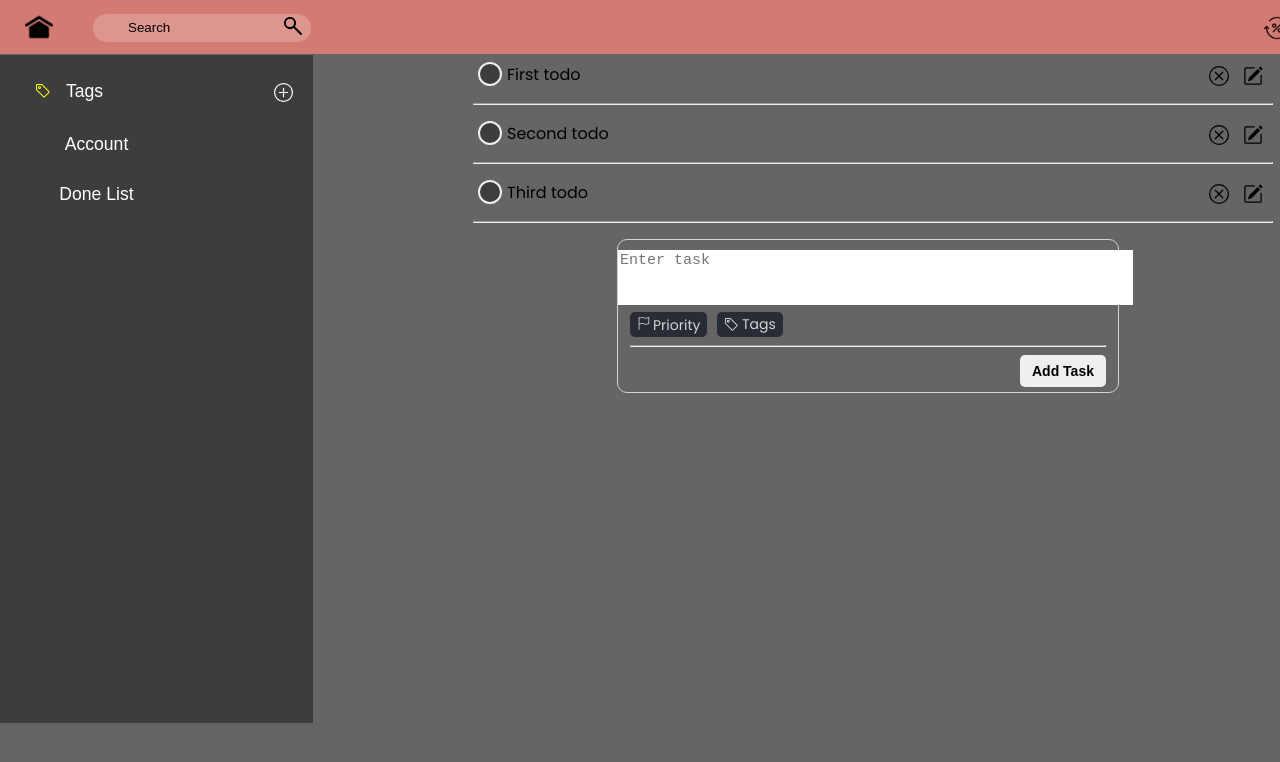
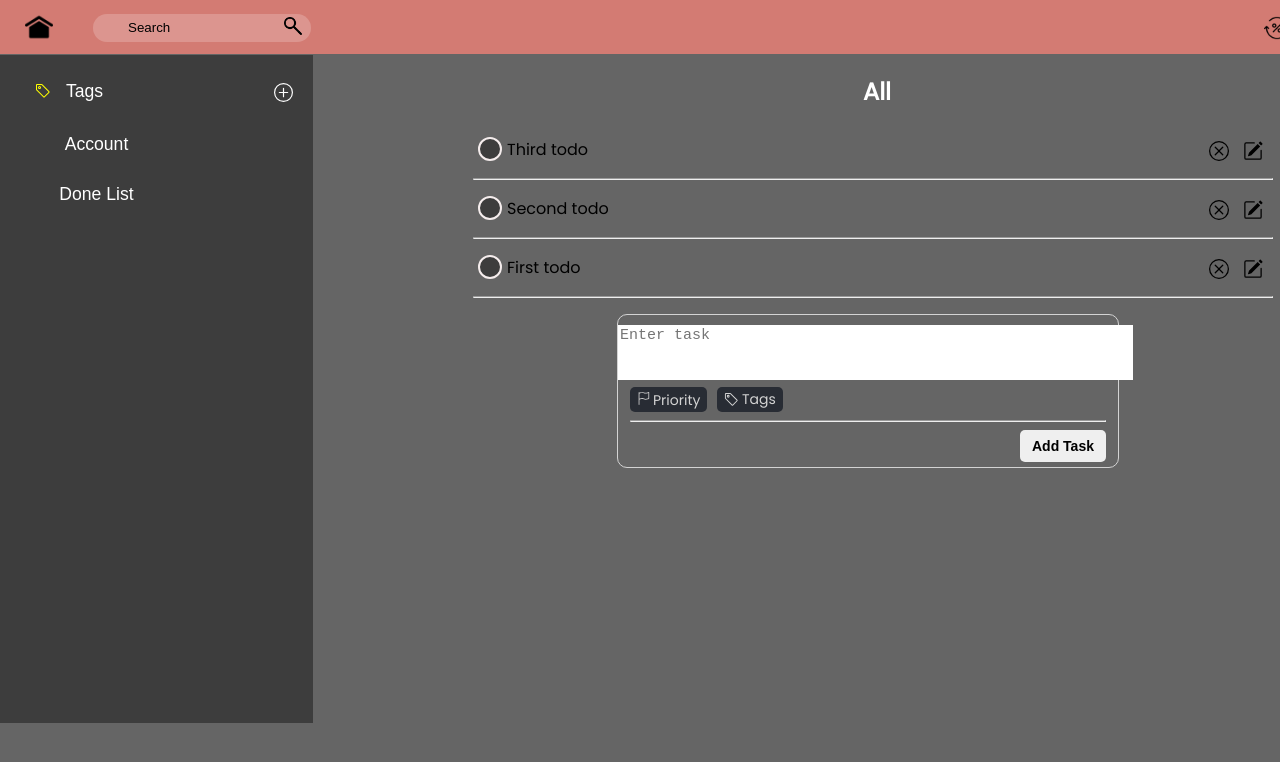
Before and after one commit to akhulbay/todo-list-react, a React (Create React App) app: page / in a window 1280 px wide. Shown: the top 762 px of the page. Built offline with nearby package versions, Linux system fonts and the light colour scheme.

Commit message:
Filter by tags

```diff
--- a/src/App.js
+++ b/src/App.js
@@ -6,6 +6,7 @@ import TodoList from "./components/TodoList/TodoList";
 import { useState } from "react";
 
 function App() {
+
   const priorities = [
     {
       id: 1,
@@ -28,7 +29,6 @@ function App() {
       color: "#f5eded",
     },
   ];
-
   const [items, setItems] = useState([
     {
       id: 0,
@@ -51,6 +51,8 @@ function App() {
       color: "red",
     },
   ]);
+
+  const [title, setTitle] = useState("All");
 
   const [todo, setTodo] = useState([
     {
@@ -79,8 +81,9 @@ function App() {
     <div className="App">
       <Header />
       <div className="AppBody">
-        <MenuBar items={items} setItems={setItems} />
+        <MenuBar items={items} setItems={setItems} setTitle={setTitle}/>
         <TodoList
+            title={title}
           todo={todo}
           setTodo={setTodo}
           items={items}
--- a/src/components/Menu/MenuBar.js
+++ b/src/components/Menu/MenuBar.js
@@ -6,7 +6,7 @@ import { useState } from "react";
 // import DropdownButton from "react-bootstrap/DropdownButton";
 import AddTodo from "../TodoList/AddTodo/AddToDo";
 
-function MenuBar({ items, setItems }) {
+function MenuBar({ items, setItems, setTitle}) {
   const [value, setValue] = useState("");
   const [tageActive, setTageActive] = useState(false);
   const [tageColorActive, setTageColorActive] = useState(false);
@@ -53,6 +53,9 @@ function MenuBar({ items, setItems }) {
     setColor("gray");
   }
 
+  const filterItems = (tagItem) => {
+    setTitle(tagItem)
+  }
   return (
     <div className={ms.MenuBar}>
       <div className={tageMenuActive ? AddTagsMenuActive : AddTagsMenu}>
@@ -142,11 +145,11 @@ function MenuBar({ items, setItems }) {
           </div>
         </ul>
         <div className={tageActive ? MenuItemsActive : MenuItems}>
-          <div className={ms.MenuItem} style={{ color: "white" }}>
+          <div className={ms.MenuItem} style={{ color: "white" }} onClick={() => filterItems("all")}>
             all
           </div>
           {items.map((item) => (
-            <div className={ms.MenuItem} style={{ color: item.color }}>
+            <div className={ms.MenuItem} style={{ color: item.color }} onClick={() => filterItems(item.title)}>
               {item.title}
             </div>
           ))}
--- a/src/components/TodoList/TodoList.js
+++ b/src/components/TodoList/TodoList.js
@@ -2,13 +2,13 @@ import ts from "./TodoList.module.css";
 import AddTodo from "./AddTodo/AddToDo";
 import {useState} from "react";
 
-function TodoList({ todo, setTodo , items, priorities}) {
+function TodoList({title, todo, setTodo , items, priorities}) {
 
     const [edit, setEdit] = useState(null);
     const [value, setValue] = useState('')
 
     function deleteToDo(id) {
-        let newToDo = [...todo].filter(item => item.id != id);
+        let newToDo = [...todo].filter(item => item.id !== id);
         setTodo(newToDo);
     }
 
@@ -19,7 +19,7 @@ function TodoList({ todo, setTodo , items, priorities}) {
 
     function saveTodo(id) {
         let newTodo = [...todo].map(item => {
-            if (item.id == id) {
+            if (item.id === id) {
                 item.title = value;
             }
             return item ;
@@ -37,9 +37,26 @@ function TodoList({ todo, setTodo , items, priorities}) {
     return (
         <div className={ts.TodoList}>
             <div className={ts.container}>
+                <div className={ts.toDoListTitle}>
+                    <h2>
+                        {
+                            title
+                        }
+                    </h2>
+                </div>
                 <div className={ts.toDoList}>
                     {
-                        todo.sort((a, b) => a.priority.id>b.priority.id ?  1 : -1)
+                        todo.filter(item => {
+                            if (title === "All" || title === "all") {
+                                return true;
+                            }
+                            else {
+                                if (item.tag !== null && item.tag.title === title) {
+                                    return true;
+                                }
+                            }
+                        })
+                            .sort((a, b) => a.priority.id>b.priority.id ?  1 : -1)
                             .map(item => (
                             <div className={ts.toDoBlock} key={item.id}>
                                 <div className={ts.toDoBlockContent}>
--- a/src/components/TodoList/TodoList.module.css
+++ b/src/components/TodoList/TodoList.module.css
@@ -11,6 +11,10 @@
 
 }
 
+.toDoListTitle > h2 {
+    padding-left: 8px;
+    color: white;
+}
 .toDoBlockContent {
     display: flex;
     width: 100%;
```
